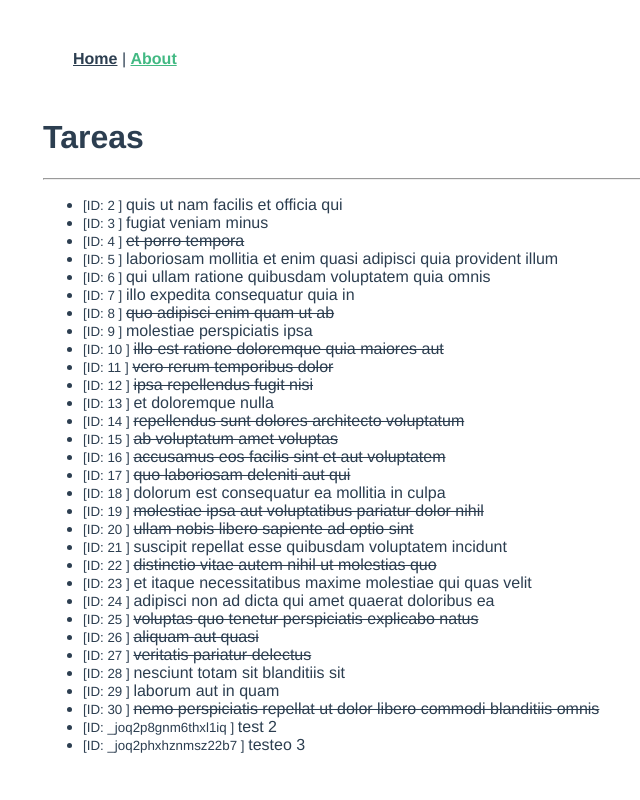
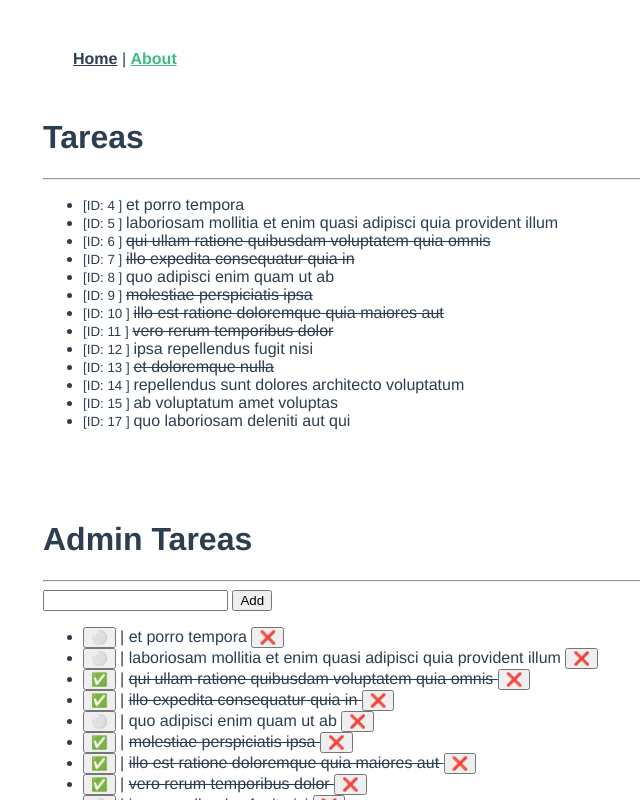
Before and after one commit to AlexSegen/vuex-practice-2, a Vue app: page /about in a window 1280 px wide. Shown: the top 800 px of the page, without its empty margins (197-837 px from the left). Built offline with nearby package versions, Linux system fonts and the light colour scheme; data requests are answered from the project's data file.

Commit message:
Contenido dinámico

```diff
--- a/db.json
+++ b/db.json
@@ -2,21 +2,9 @@
   "todos": [
     {
       "userId": 1,
-      "id": 2,
-      "title": "quis ut nam facilis et officia qui",
-      "completed": false
-    },
-    {
-      "userId": 1,
-      "id": 3,
-      "title": "fugiat veniam minus",
-      "completed": false
-    },
-    {
-      "userId": 1,
       "id": 4,
       "title": "et porro tempora",
-      "completed": true
+      "completed": false
     },
     {
       "userId": 1,
@@ -28,25 +16,25 @@
       "userId": 1,
       "id": 6,
       "title": "qui ullam ratione quibusdam voluptatem quia omnis",
-      "completed": false
+      "completed": true
     },
     {
       "userId": 1,
       "id": 7,
       "title": "illo expedita consequatur quia in",
-      "completed": false
+      "completed": true
     },
     {
       "userId": 1,
       "id": 8,
       "title": "quo adipisci enim quam ut ab",
-      "completed": true
+      "completed": false
     },
     {
       "userId": 1,
       "id": 9,
       "title": "molestiae perspiciatis ipsa",
-      "completed": false
+      "completed": true
     },
     {
       "userId": 1,
@@ -64,125 +52,31 @@
       "userId": 1,
       "id": 12,
       "title": "ipsa repellendus fugit nisi",
-      "completed": true
+      "completed": false
     },
     {
       "userId": 1,
       "id": 13,
       "title": "et doloremque nulla",
-      "completed": false
+      "completed": true
     },
     {
       "userId": 1,
       "id": 14,
       "title": "repellendus sunt dolores architecto voluptatum",
-      "completed": true
+      "completed": false
     },
     {
       "userId": 1,
       "id": 15,
       "title": "ab voluptatum amet voluptas",
-      "completed": true
-    },
-    {
-      "userId": 1,
-      "id": 16,
-      "title": "accusamus eos facilis sint et aut voluptatem",
-      "completed": true
+      "completed": false
     },
     {
       "userId": 1,
       "id": 17,
       "title": "quo laboriosam deleniti aut qui",
-      "completed": true
-    },
-    {
-      "userId": 1,
-      "id": 18,
-      "title": "dolorum est consequatur ea mollitia in culpa",
       "completed": false
-    },
-    {
-      "userId": 1,
-      "id": 19,
-      "title": "molestiae ipsa aut voluptatibus pariatur dolor nihil",
-      "completed": true
-    },
-    {
-      "userId": 1,
-      "id": 20,
-      "title": "ullam nobis libero sapiente ad optio sint",
-      "completed": true
-    },
-    {
-      "userId": 2,
-      "id": 21,
-      "title": "suscipit repellat esse quibusdam voluptatem incidunt",
-      "completed": false
-    },
-    {
-      "userId": 2,
-      "id": 22,
-      "title": "distinctio vitae autem nihil ut molestias quo",
-      "completed": true
-    },
-    {
-      "userId": 2,
-      "id": 23,
-      "title": "et itaque necessitatibus maxime molestiae qui quas velit",
-      "completed": false
-    },
-    {
-      "userId": 2,
-      "id": 24,
-      "title": "adipisci non ad dicta qui amet quaerat doloribus ea",
-      "completed": false
-    },
-    {
-      "userId": 2,
-      "id": 25,
-      "title": "voluptas quo tenetur perspiciatis explicabo natus",
-      "completed": true
-    },
-    {
-      "userId": 2,
-      "id": 26,
-      "title": "aliquam aut quasi",
-      "completed": true
-    },
-    {
-      "userId": 2,
-      "id": 27,
-      "title": "veritatis pariatur delectus",
-      "completed": true
-    },
-    {
-      "userId": 2,
-      "id": 28,
-      "title": "nesciunt totam sit blanditiis sit",
-      "completed": false
-    },
-    {
-      "userId": 2,
-      "id": 29,
-      "title": "laborum aut in quam",
-      "completed": false
-    },
-    {
-      "userId": 2,
-      "id": 30,
-      "title": "nemo perspiciatis repellat ut dolor libero commodi blanditiis omnis",
-      "completed": true
-    },
-    {
-      "id": "_joq2p8gnm6thxl1iq",
-      "completed": false,
-      "title": "test 2"
-    },
-    {
-      "id": "_joq2phxhznmsz22b7",
-      "completed": false,
-      "title": "testeo 3"
     }
   ]
 }
--- a/src/components/TareasAdmin.vue
+++ b/src/components/TareasAdmin.vue
@@ -39,13 +39,11 @@ export default {
   },
   methods: {
     addItem(){
-
       if(this.tarea.title.toString().trim() == '')
       return false
-
       this.$store.dispatch("NEW_TODO", this.tarea).then(() => {
           this.tarea = {
-            id: randomID.generate(),
+            //id: randomID.generate(),
             completed: false,
             title: ''
         }
--- a/src/services/todo.services.js
+++ b/src/services/todo.services.js
@@ -13,6 +13,7 @@ export default {
         return $http.delete(`${RESOURCE_NAME}/${payload.id}`);
     },
     updateStatus(payload){
+        payload.completed = !payload.completed
         return $http.put(`${RESOURCE_NAME}/${payload.id}`, payload);
     }
 }
--- a/src/store.js
+++ b/src/store.js
@@ -6,11 +6,8 @@ Vue.use(Vuex)
 
 export default new Vuex.Store({
   state: {
-    tarea: {
-
-    },
+    tarea: {},
     tareas: []
-
   },
   getters: {
     TODOS: state => {
@@ -31,8 +28,8 @@ export default new Vuex.Store({
       state.tareas.splice(state.tareas.findIndex( find => { return find.id == payload.id }), 1)
     },
     CHANGE_STATUS:(state, payload) => {
-      /* let item = state.tareas.find( find => { return find.id == payload.id });
-      item.completed = !item.completed */
+      let item = state.tareas.find( find => { return find.id == payload.id });
+      item.completed = !item.completed
     }
   },
   actions: {
@@ -52,7 +49,6 @@ export default new Vuex.Store({
       });
     },
     STATUS_TODO(context, payload){
-      payload.completed = !payload.completed
       return Api.updateStatus(payload);
     }
   }
```
